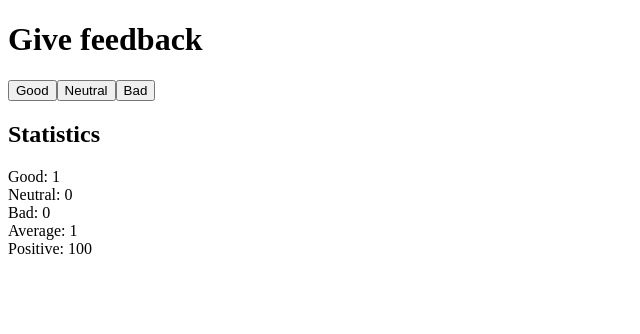
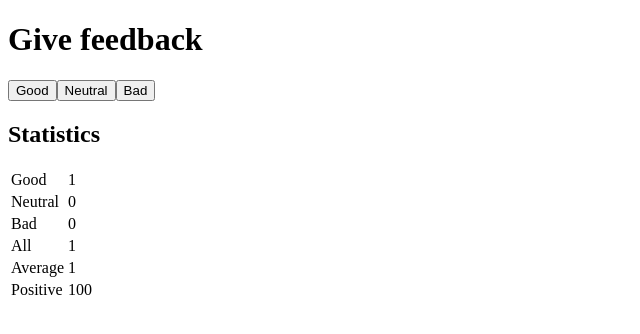
Before and after one commit to k1l0b1t/fso-part-1, a React (Vite) app in the folder unicafe/: page / in a window 1280 px wide. Both pictures are taken after a click on the button "Good". Shown: the top 334 px of the page, without its empty margins (0-640 px from the left). Built offline with nearby package versions, Linux system fonts and the light colour scheme.

Commit message:
add ex 1.11

```diff
--- a/unicafe/src/App.jsx
+++ b/unicafe/src/App.jsx
@@ -10,7 +10,9 @@ const Button = ({ handleClick, text }) => {
 
 const StatisticsLine = ({ text, value }) => {
   return (
-    <div>{text}: {value}</div>
+    <>
+    <tr><td>{text}</td><td>{value}</td></tr>
+    </>
   )
 }
 
@@ -26,11 +28,16 @@ const Statistics = ({ good, bad, neutral }) => {
   return (
     <>
       <h2> Statistics</h2>
+      <table>
+        <tbody>
       <StatisticsLine text="Good" value={good}/>
       <StatisticsLine text="Neutral" value={neutral}/>
       <StatisticsLine text="Bad" value={bad}/>
+      <StatisticsLine text="All" value={good+neutral+bad}/>
       <StatisticsLine text="Average" value={(good - bad) / (good + neutral + bad)}/>
       <StatisticsLine text="Positive" value={(good / (good+neutral+bad))*100}/>
+      </tbody>
+      </table>
     </>
   )
 }
```
